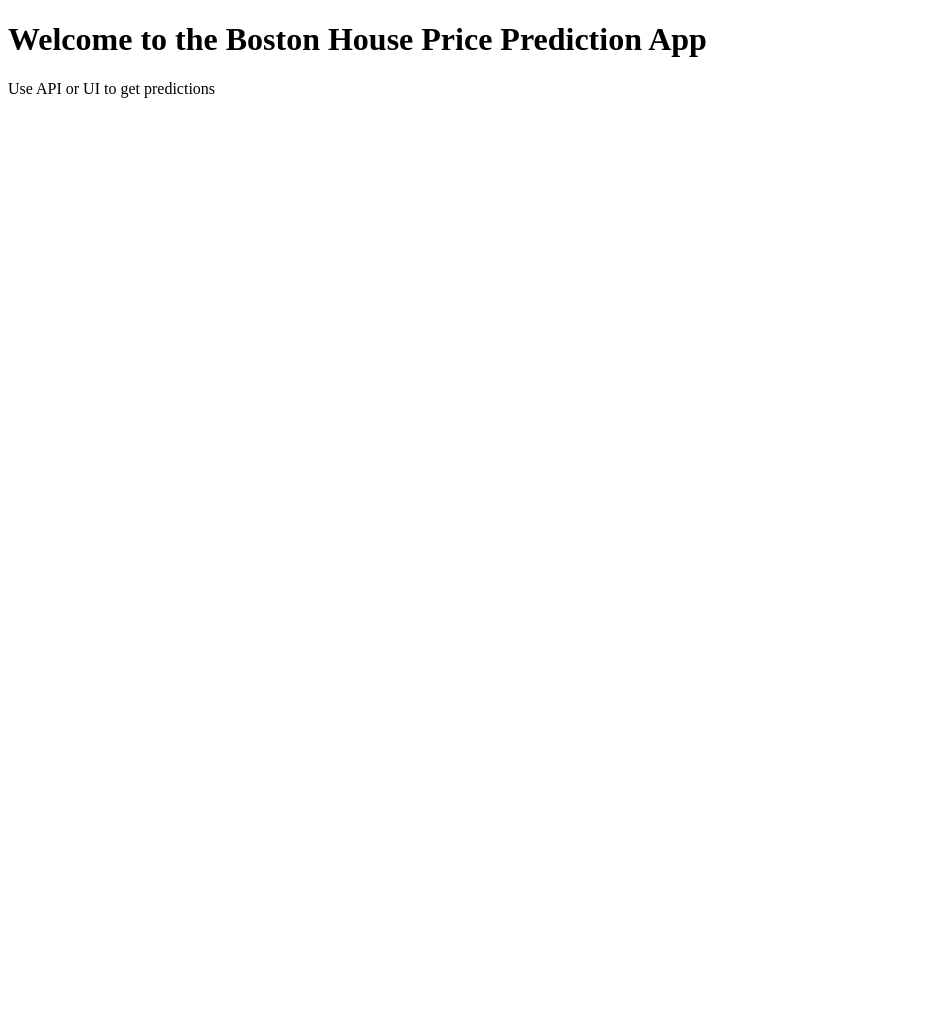
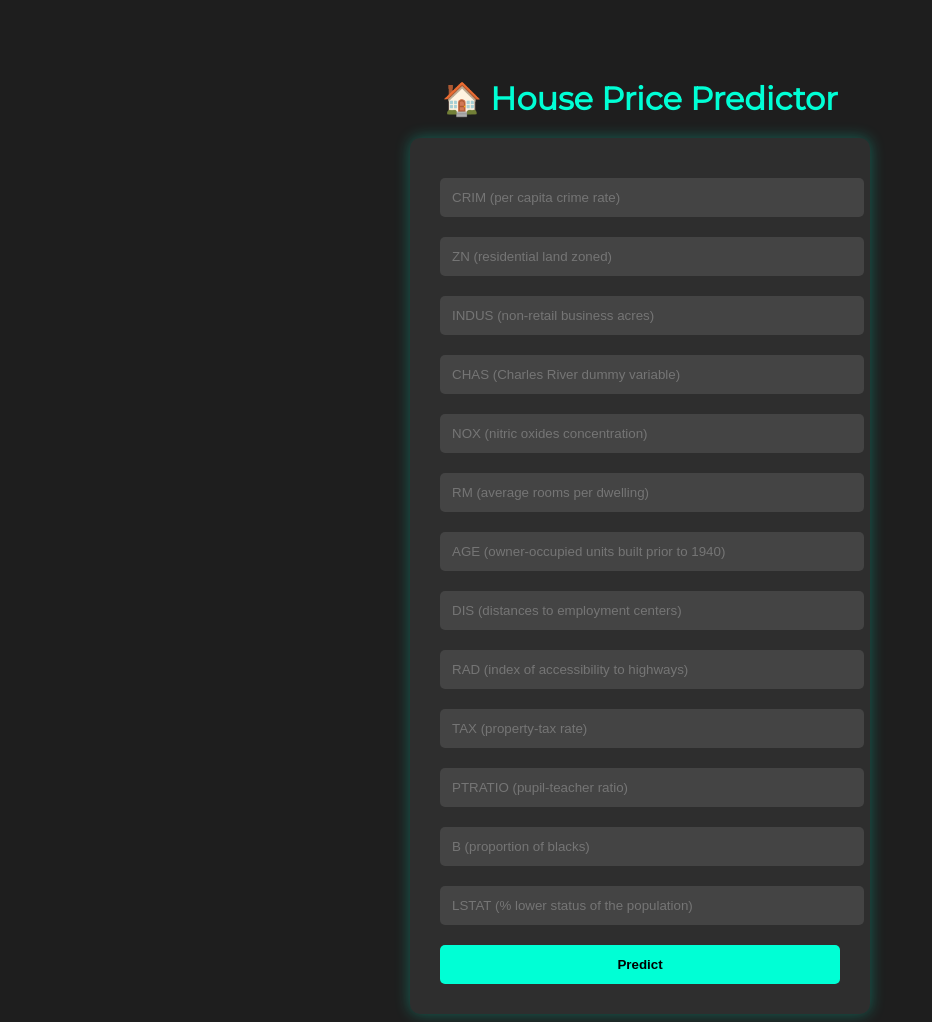
Before and after one commit to HumairaNousheen/bostonhousepricing, a Flask app: page / in a window 1280 px wide. Shown: the whole page, without its empty margins (0-932 px from the left). Before the commit the page ends 98 px from the top, so only its background shows below. Run offline with Flask 3, Linux system fonts and the light colour scheme; parts of the project's set-up code (start-up, migrations or seed data) failed here and were passed over.

Commit message:
web application is ready

```diff
--- a/app.py
+++ b/app.py
@@ -2,35 +2,51 @@ import pickle
 from flask import Flask, request, jsonify, render_template
 import numpy as np
 
-
 app = Flask(__name__)
-
-
 
 # Load the model and scaler
 regmodel = pickle.load(open('regmodel.pkl', 'rb'))
 scalar = pickle.load(open('scaling.pkl', 'rb'))
 
-
-
 @app.route('/')
 def home():
     return render_template('home.html')
 
-
 @app.route('/predict_api', methods=['POST'])
 def predict_api():
     try:
-        json_data = request.get_json()
-        data = json_data.get('data', json_data)  # support both formats
-        print("Received Data:", data)
+        data = request.json['data']
         input_array = np.array(list(data.values())).reshape(1, -1)
         new_data = scalar.transform(input_array)
         output = regmodel.predict(new_data)
-        return jsonify({'prediction': output[0]})
+        return jsonify(output[0])
     except Exception as e:
-        return jsonify({'error': str(e)})
+        return jsonify({'error': str(e)}), 400
 
+@app.route('/predict', methods=['POST'])
+def predict():
+    try:
+        # Convert form inputs to floats safely
+        data = []
+        for val in request.form.values():
+            data.append(float(val))
+
+        # Scale and predict
+        final_input = scalar.transform(np.array(data).reshape(1, -1))
+        output = regmodel.predict(final_input)[0]
+
+        # Pass prediction and original inputs back to the template
+        input_dict = dict(zip(request.form.keys(), data))
+        return render_template(
+            "home.html",
+            prediction_text=f"Predicted House Price: ${round(output * 1000, 2)}",
+            inputs=input_dict
+        )
+    except Exception as e:
+        return render_template(
+            "home.html",
+            prediction_text=f"Error: {e}."
+        )
 
 if __name__ == "__main__":
     app.run(debug=True)
--- a/templates/home.html
+++ b/templates/home.html
@@ -1,10 +1,89 @@
 <!DOCTYPE html>
-<html>
+<html lang="en">
 <head>
-    <title>Boston House Price Predictor</title>
+    <meta charset="UTF-8">
+    <title>ML House Price Predictor</title>
+    <link href="https://fonts.googleapis.com/css2?family=Montserrat&display=swap" rel="stylesheet">
+    <style>
+        body {
+            background-color: #1e1e1e;
+            color: #ffffff;
+            font-family: 'Montserrat', sans-serif;
+            display: flex;
+            flex-direction: column;
+            align-items: center;
+            padding-top: 50px;
+        }
+
+        h1 {
+            color: #00ffd5;
+            margin-bottom: 20px;
+        }
+
+        form {
+            background-color: #2e2e2e;
+            padding: 30px;
+            border-radius: 10px;
+            box-shadow: 0 0 15px rgba(0, 255, 213, 0.3);
+            width: 400px;
+        }
+
+        input[type="number"] {
+            width: 100%;
+            padding: 12px;
+            margin: 10px 0;
+            border: none;
+            border-radius: 5px;
+            background-color: #444;
+            color: #fff;
+        }
+
+        input[type="submit"] {
+            background-color: #00ffd5;
+            color: #000;
+            font-weight: bold;
+            border: none;
+            padding: 12px;
+            width: 100%;
+            border-radius: 5px;
+            cursor: pointer;
+            margin-top: 10px;
+        }
+
+        input[type="submit"]:hover {
+            background-color: #00e6bf;
+        }
+
+        .result {
+            margin-top: 20px;
+            font-size: 18px;
+            color: #00ff95;
+        }
+    </style>
 </head>
 <body>
-    <h1>Welcome to the Boston House Price Prediction App</h1>
-    <p>Use API or UI to get predictions</p>
+    <h1>🏠 House Price Predictor</h1>
+    <form action="/predict" method="post">
+        <input type="number" step="any" name="CRIM" placeholder="CRIM (per capita crime rate)" value="{{ inputs.CRIM if inputs else '' }}">
+        <input type="number" step="any" name="ZN" placeholder="ZN (residential land zoned)" value="{{ inputs.ZN if inputs else '' }}">
+        <input type="number" step="any" name="INDUS" placeholder="INDUS (non-retail business acres)" value="{{ inputs.INDUS if inputs else '' }}">
+        <input type="number" step="any" name="CHAS" placeholder="CHAS (Charles River dummy variable)" value="{{ inputs.CHAS if inputs else '' }}">
+        <input type="number" step="any" name="NOX" placeholder="NOX (nitric oxides concentration)" value="{{ inputs.NOX if inputs else '' }}">
+        <input type="number" step="any" name="RM" placeholder="RM (average rooms per dwelling)" value="{{ inputs.RM if inputs else '' }}">
+        <input type="number" step="any" name="AGE" placeholder="AGE (owner-occupied units built prior to 1940)" value="{{ inputs.AGE if inputs else '' }}">
+        <input type="number" step="any" name="DIS" placeholder="DIS (distances to employment centers)" value="{{ inputs.DIS if inputs else '' }}">
+        <input type="number" step="any" name="RAD" placeholder="RAD (index of accessibility to highways)" value="{{ inputs.RAD if inputs else '' }}">
+        <input type="number" step="any" name="TAX" placeholder="TAX (property-tax rate)" value="{{ inputs.TAX if inputs else '' }}">
+        <input type="number" step="any" name="PTRATIO" placeholder="PTRATIO (pupil-teacher ratio)" value="{{ inputs.PTRATIO if inputs else '' }}">
+        <input type="number" step="any" name="B" placeholder="B (proportion of blacks)" value="{{ inputs.B if inputs else '' }}">
+        <input type="number" step="any" name="LSTAT" placeholder="LSTAT (% lower status of the population)" value="{{ inputs.LSTAT if inputs else '' }}">
+        <input type="submit" value="Predict">
+    </form>
+
+    {% if prediction_text %}
+    <div class="result">
+        <p>{{ prediction_text }}</p>
+    </div>
+    {% endif %}
 </body>
 </html>
```
Also changed, not shown: 2 other files.
